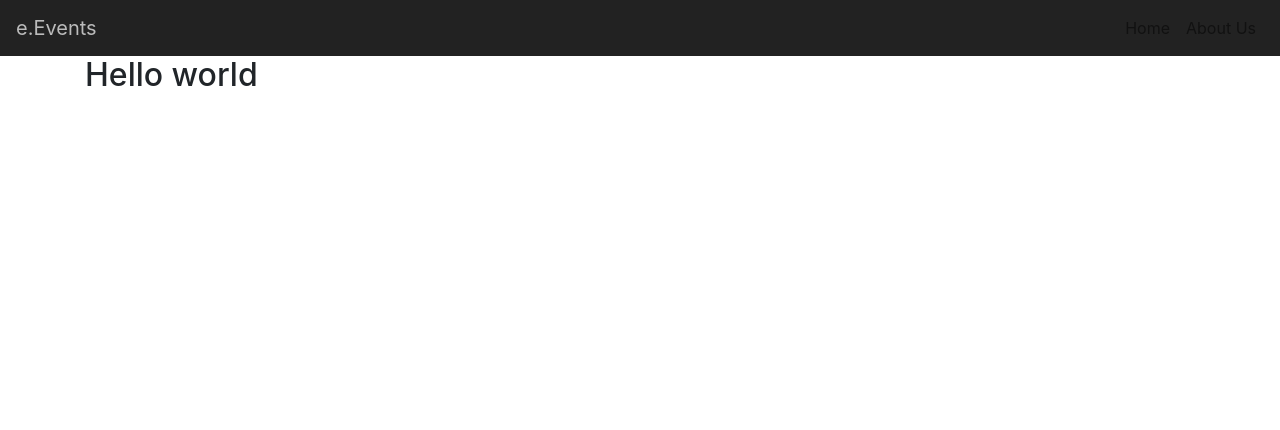
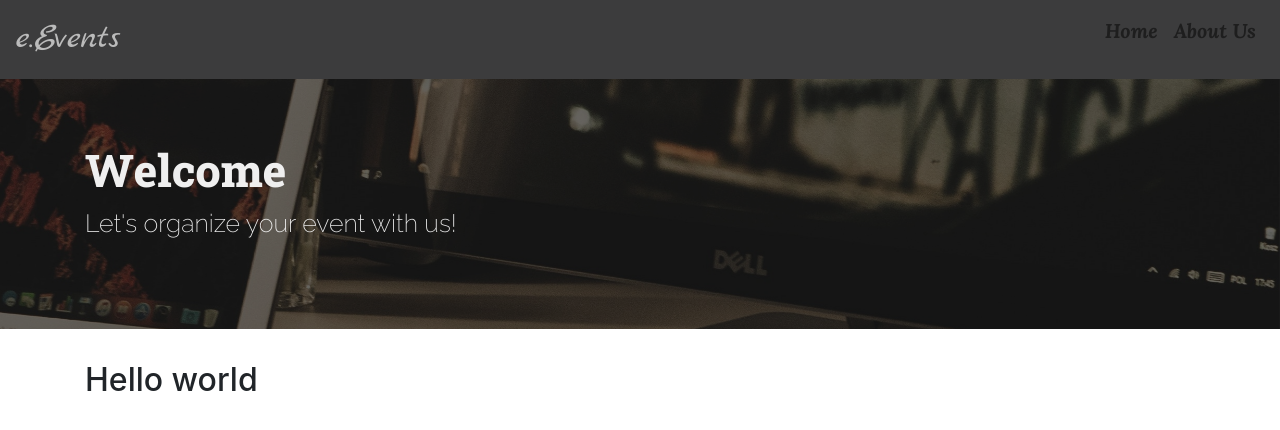
Before and after one commit to Randud/AF-final-exam-project, a React (Create React App) app in the folder frontend/: page / in a window 1280 px wide. Shown: the top 430 px of the page. Built offline with nearby package versions, Linux system fonts and the light colour scheme.

Commit message:
styles added

```diff
--- a/frontend/public/index.html
+++ b/frontend/public/index.html
@@ -22,6 +22,11 @@
     integrity="sha384-9aIt2nRpC12Uk9gS9baDl411NQApFmC26EwAOH8WgZl5MYYxFfc+NcPb1dKGj7Sk"
     crossorigin="anonymous"
   />
+
+  <link href="https://fonts.googleapis.com/css2?family=Marck+Script&display=swap" rel="stylesheet">
+  <link href="https://fonts.googleapis.com/css2?family=Lora:ital,wght@1,700&family=Marck+Script&display=swap" rel="stylesheet">
+  <link href="https://fonts.googleapis.com/css2?family=Lora:ital,wght@1,700&family=Marck+Script&family=Roboto+Slab:wght@800&display=swap" rel="stylesheet">
+  <link href="https://fonts.googleapis.com/css2?family=Raleway:ital,wght@0,200;1,300&display=swap" rel="stylesheet">
     <!--
       Notice the use of %PUBLIC_URL% in the tags above.
       It will be replaced with the URL of the `public` folder during the build.
--- a/frontend/src/App.js
+++ b/frontend/src/App.js
@@ -6,12 +6,14 @@ import {AboutUs} from './page/AboutUs';
 import {NoMatch} from './page/NoMatch';
 import {Layout} from './components/Layout';
 import {Navibar} from './components/Navibar';
+import {Jumbotron} from './components/Jumbotron';
 
 class App extends Component {
   render() {
     return (
       <React.Fragment>
         <Navibar />
+        <Jumbotron/>
         <Layout>
         <Router>
           <Switch>
--- /dev/null
+++ b/frontend/src/components/Jumbotron.js
@@ -0,0 +1,47 @@
+import React from 'react';
+import { Jumbotron as Jumbo, Container } from 'react-bootstrap';
+import styled from 'styled-components';
+import backgroundImage from '../assets/background.jpg';
+
+const Styles = styled.div`
+  .jumbo {
+    background: url(${backgroundImage}) no-repeat fixed bottom;
+    background-size: cover;
+    color: #efefef;
+    height: 250px;
+    position: relative;
+    z-index: -2;
+  }
+  .overlay {
+    background-color: #000;
+    opacity: 0.6;
+    position: absolute;
+    top: 0;
+    left: 0;
+    bottom: 0;
+    right: 0;
+    z-index: -1;
+  }
+
+  h1{
+    font-size: 45px;
+    font-family: 'Roboto Slab', serif;
+  }
+
+  p{
+    font-family: 'Raleway', sans-serif;
+    font-size: 25px;
+  }
+`;
+
+export const Jumbotron = () => (
+  <Styles>
+    <Jumbo fluid className="jumbo">
+      <div className="overlay"></div>
+      <Container>
+        <h1>Welcome</h1>
+        <p>Let's organize your event with us!</p>
+      </Container>
+    </Jumbo>
+  </Styles>
+)
--- a/frontend/src/components/Navibar.js
+++ b/frontend/src/components/Navibar.js
@@ -5,15 +5,23 @@ const Styles = styled.div`
 
 .navbar
 {
-    background-color:#222;
+    background-color:#3c3c3d;
 }
 
-.navbar-brand, navbar-nav .nav-link{
+.navbar-brand{
     color: #bbb;
+    font-family: 'Marck Script', cursive;
+    font-size: 35px;
 
     &:hover{
         color: white;
     }
+}
+
+.nav-link{
+  font-size: 20px;
+  color: white;
+  font-family: 'Lora', serif;
 }
 
 `;
@@ -22,7 +30,7 @@ const Styles = styled.div`
 export const Navibar = () => (
     <Styles>
     <Navbar expand="lg">
-      <Navbar.Brand href="/">e.Events</Navbar.Brand>
+      <Navbar.Brand href="../">e.Events</Navbar.Brand>
       <Navbar.Toggle aria-controls="basic-navbar-nav" />
       <Navbar.Collapse id="basic-navbar-nav">
         <Nav className="ml-auto">
@@ -30,7 +38,7 @@ export const Navibar = () => (
             <Nav.Link href="../">Home</Nav.Link>
           </Nav.Item>
           <Nav.Item>
-            <Nav.Link href="../page/AboutUs">About Us</Nav.Link>
+            <Nav.Link href="../page/AboutUs"><p>About Us</p></Nav.Link>
           </Nav.Item>
         </Nav>
       </Navbar.Collapse>
```
Also changed, not shown: frontend/src/assets/background.jpg (added).
